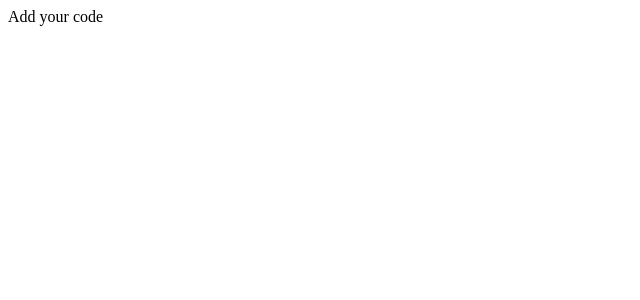
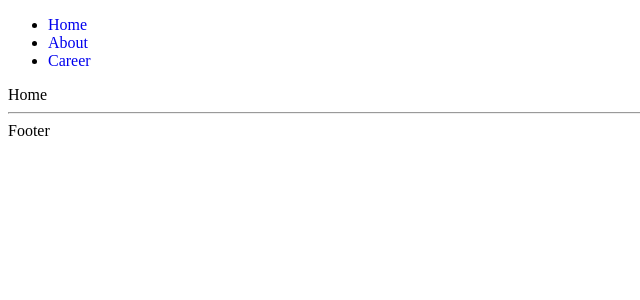
Before and after one commit to pm1100tm/projectbase, a React (Vite) app in the folder frontend/: page / in a window 1280 px wide. Shown: the top 300 px of the page, without its empty margins (0-640 px from the left). Built offline with nearby package versions, Linux system fonts and the light colour scheme.

Commit message:
강의1. window location 객체

```diff
--- a/frontend/package.json
+++ b/frontend/package.json
@@ -45,6 +45,7 @@
   "dependencies": {
     "react": "^18.2.0",
     "react-dom": "^18.2.0",
+    "react-router-dom": "^6.22.3",
     "usehooks-ts": "^2.9.1",
     "uuid": "^9.0.1"
   }
--- a/frontend/src/App.tsx
+++ b/frontend/src/App.tsx
@@ -1,3 +1,27 @@
+import About from './pages/About';
+import Home from './pages/Home';
+
+import Header from './components/Header';
+import Footer from './components/Footer';
+import Career from './pages/Career';
+
+const pages: Record<string, React.FC> = {
+  '/': Home,
+  '/about': About,
+  '/career': Career,
+};
+
 export default function App() {
-  return <div>Add your code</div>;
+  const { pathname } = window.location;
+  const Pages = Reflect.get(pages, pathname) || Home;
+
+  return (
+    <>
+      <Header />
+      <main>
+        <Pages />
+      </main>
+      <Footer />
+    </>
+  );
 }
--- /dev/null
+++ b/frontend/src/components/Footer.tsx
@@ -0,0 +1,8 @@
+export default function Footer() {
+  return (
+    <div>
+      <hr />
+      Footer
+    </div>
+  );
+}
--- /dev/null
+++ b/frontend/src/components/Header.tsx
@@ -0,0 +1,25 @@
+export default function Header() {
+  return (
+    <header>
+      <nav>
+        <ul>
+          <li>
+            <a style={{ textDecoration: 'none' }} href='/'>
+              Home
+            </a>
+          </li>
+          <li>
+            <a style={{ textDecoration: 'none' }} href='/about'>
+              About
+            </a>
+          </li>
+          <li>
+            <a style={{ textDecoration: 'none' }} href='/career'>
+              Career
+            </a>
+          </li>
+        </ul>
+      </nav>
+    </header>
+  );
+}
--- /dev/null
+++ b/frontend/src/pages/About.tsx
@@ -0,0 +1,3 @@
+export default function About() {
+  return <div>About</div>;
+}
--- /dev/null
+++ b/frontend/src/pages/Career.tsx
@@ -0,0 +1,3 @@
+export default function Career() {
+  return <div>Career</div>;
+}
--- /dev/null
+++ b/frontend/src/pages/Home.tsx
@@ -0,0 +1,3 @@
+export default function Home() {
+  return <div>Home</div>;
+}
```
Also changed, not shown: 1 other file (tests, documents, lock files or other folders).
